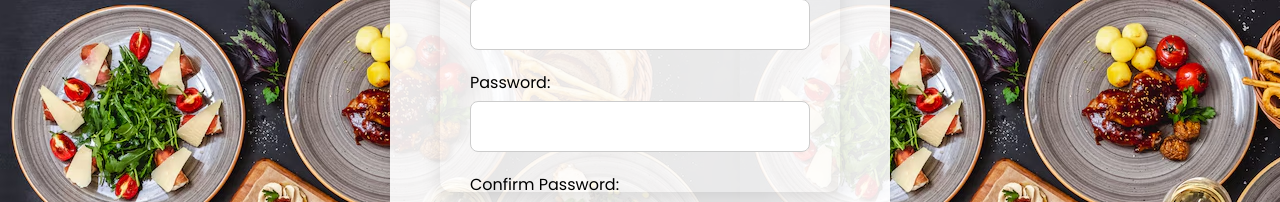
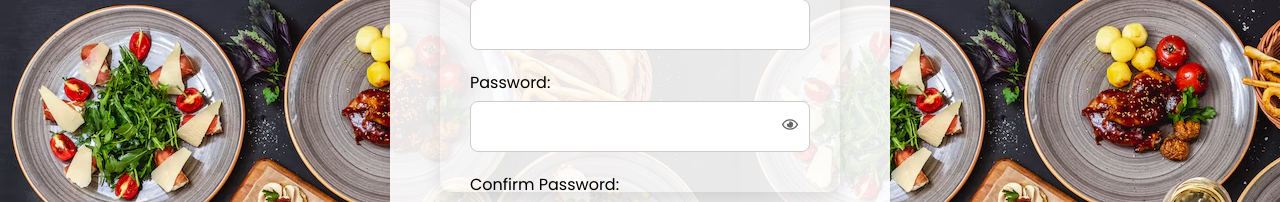
Before and after one commit to dasabhijit2004/food-delivery-app, a Next.js app: page /resturant/auth in a window 1280 px wide. Both pictures are taken after a click on the button "Sign Up". Shown: the part 500-702 px from the top of the page. Built offline with nearby package versions, Linux system fonts and the light colour scheme.

Commit message:
Updated Sign Up

```diff
--- a/package.json
+++ b/package.json
@@ -9,9 +9,13 @@
     "lint": "next lint"
   },
   "dependencies": {
+    "bcrypt": "^6.0.0",
     "mongoose": "^8.16.1",
     "next": "15.3.4",
     "react": "^19.0.0",
-    "react-dom": "^19.0.0"
+    "react-dom": "^19.0.0",
+    "react-hot-toast": "^2.5.2",
+    "react-icons": "^5.5.0",
+    "react-toastify": "^11.0.5"
   }
 }
--- a/src/app/_components/resturantSignup.js
+++ b/src/app/_components/resturantSignup.js
@@ -1,4 +1,6 @@
 import React, { useState } from 'react'
+import { FaRegEye, FaRegEyeSlash } from "react-icons/fa";
+import { toast, ToastContainer } from 'react-toastify';
 
 const ResturantSignup = () => {
   const [name, setName] = React.useState('')
@@ -7,10 +9,46 @@ const ResturantSignup = () => {
   const [email, setEmail] = React.useState('')
   const [password, setPassword] = React.useState('')
   const [c_password, setC_password] = React.useState('')
+  const [showPassword, setShowPassword] = useState(false)
+  const [showCPassword, setShowCPassword] = useState(false);
+
 
   const handleSubmit = async (e) => {
     e.preventDefault();
-    console.log(name, number, address, email, password, c_password)
+
+    if (!name || !number || !address || !email || !password || !c_password) {
+      toast.error("All fields are required!");
+      return;
+    }
+
+    if (number.length !== 10 || isNaN(number)) {
+      toast.error("Please enter a valid 10-digit contact number.");
+      return;
+    }
+
+    const emailRegex = /^[^\s@]+@[^\s@]+\.[^\s@]+$/;
+    if (!emailRegex.test(email)) {
+      toast.error("Please enter a valid email address.");
+      return;
+    }
+
+    if (password.length < 8) {
+      toast.error("Password must be at least 8 characters long.");
+      return;
+    }
+
+    const strongPasswordRegex = /^(?=.*[a-z])(?=.*[A-Z])(?=.*\d)(?=.*[!@#$%^&*])/;
+    if (!strongPasswordRegex.test(password)) {
+      toast.error("Create a stronger password.");
+      return;
+    }
+
+    if (password !== c_password) {
+      toast.error("Passwords do not match.");
+      return;
+    }
+
+    try {
       let result = await fetch('http://localhost:3000/api/resturant', {
         method: 'POST',
         headers: {
@@ -24,55 +62,88 @@ const ResturantSignup = () => {
           password
         })
       })
-    result = await result.json()
-    console.log(result)
+
+      result = await result.json();
+      console.log(result);
+
       if (result.error) {
-      alert(result.error)
+        toast.error(result.error);
       } else {
-      alert('Resturant registered successfully')
-      setName('')
-      setNumber('')
-      setAddress('')
-      setEmail('')
-      setPassword('')
-      setC_password('')
+        toast.success('Restaurant registered successfully!');
+        setName('');
+        setNumber('');
+        setAddress('');
+        setEmail('');
+        setPassword('');
+        setC_password('');
+      }
+    } catch (err) {
+      console.error(err);
+      toast.error("Something went wrong. Please try again later.");
     }
   }
+
 
   return (
     <>
       <form className="form">
         <div className="input-wrapper">
           <label htmlFor="name" className="label">Resturant Name:</label>
-          <input type="text" id="name" name="name" required className="input-field" onChange={(event)=>{setName(event.target.value)}}/>
+          <input type="text" id="name" name="name" required className="input-field" value={name} onChange={(event) => { setName(event.target.value) }} />
         </div>
 
         <div className="input-wrapper">
           <label htmlFor="number" className="label">Contact No.:</label>
-          <input type="text" id="number" name="number" required className="input-field" onChange={(event)=>{setNumber(event.target.value)}}/>
+          <input type="text" id="number" name="number" required className="input-field" value={number} onChange={(event) => { setNumber(event.target.value) }} />
         </div>
 
         <div className="input-wrapper">
           <label htmlFor="address" className="label">Address:</label>
-          <input type="text" id="address" name="address" required className="input-field" onChange={(event)=>{setAddress(event.target.value)}}/>
+          <input type="text" id="address" name="address" required className="input-field" value={address} onChange={(event) => { setAddress(event.target.value) }} />
         </div>
 
         <div className="input-wrapper">
           <label htmlFor="email" className="label">Email:</label>
-          <input type="email" id="email" name="email" required className="input-field" onChange={(event)=>{setEmail(event.target.value)}}/>
+          <input type="email" id="email" name="email" required className="input-field" value={email} onChange={(event) => { setEmail(event.target.value) }} />
         </div>
 
-        <div className="input-wrapper">
+        <div className="input-wrapper password-wrapper">
           <label htmlFor="password" className="label">Password:</label>
-          <input type="password" id="password" name="password" required className="input-field" onChange={(event)=>{setPassword(event.target.value)}}/>
+          <div className='password-field'>
+            <input type={showPassword ? 'text' : 'password'} id="password" name="password" required className="input-field password-input" value={password} onChange={(event) => { setPassword(event.target.value) }} />
+            <span
+              onClick={() => setShowPassword(!showPassword)}
+              className="password-toggle"
+            >
+              {showPassword ? <FaRegEyeSlash /> : <FaRegEye />}
+            </span>
+          </div>
         </div>
 
-        <div className="input-wrapper">
+        <div className="input-wrapper password-wrapper">
           <label htmlFor="confirm-password" className="label">Confirm Password:</label>
-          <input type="password" id="confirm-password" name="confirm-password" required className="input-field" onChange={(event)=>{setC_password(event.target.value)}}/>
+          <div className='password-field'>
+            <input
+              type={showCPassword ? 'text' : 'password'}
+              id="confirm-password"
+              name="confirm-password"
+              required
+              className="input-field password-input"
+              value={c_password}
+              onChange={(event) => { setC_password(event.target.value) }}
+            />
+            <span
+              onClick={() => setShowCPassword(!showCPassword)}
+              className="password-toggle"
+            >
+              {showCPassword ? <FaRegEyeSlash /> : <FaRegEye />}
+            </span>
           </div>
+        </div>
+
         <button type="submit" className="button" onClick={handleSubmit}>Sign Up</button>
       </form>
+      <ToastContainer />
     </>
   )
 }
--- a/src/app/api/resturant/route.js
+++ b/src/app/api/resturant/route.js
@@ -1,16 +1,17 @@
 import { connectionString } from "@/app/lib/db";
 import { Resturant } from "@/app/lib/resturantModel";
-import mongoose, { connect } from "mongoose";
+import mongoose from "mongoose";
 import { NextResponse } from "next/server";
-
+import bcrypt from "bcrypt";
 
 export async function GET() {
-    await mongoose.connect(connectionString);
-    console.log("MongoDB connected");
-    const data = await Resturant.find();
-    console.log(data)
+  await mongoose.connect(connectionString);
+  console.log("MongoDB connected");
 
-    return NextResponse.json({ result: data })
+  const data = await Resturant.find();
+  console.log(data);
+
+  return NextResponse.json({ result: data });
 }
 
 export async function POST(request) {
@@ -27,7 +28,21 @@ export async function POST(request) {
       return NextResponse.json({ error: "All fields are required" }, { status: 400 });
     }
 
-    const resturant = new Resturant({ name, number, address, email, password });
+    const existingResturant = await Resturant.findOne({ email });
+    if (existingResturant) {
+      return NextResponse.json({ error: "Restaurant already registered with this email." }, { status: 400 });
+    }
+
+    const saltRounds = 10;
+    const hashedPassword = await bcrypt.hash(password, saltRounds);
+
+    const resturant = new Resturant({
+      name,
+      number,
+      address,
+      email,
+      password: hashedPassword,
+    });
 
     const savedResturant = await resturant.save();
     return NextResponse.json({ result: savedResturant }, { status: 201 });
--- a/src/app/globals.css
+++ b/src/app/globals.css
@@ -64,12 +64,36 @@ h2 {
     border-radius: 8px;
     font-size: 16px;
     transition: border 0.3s ease;
+    width: 100%;
+}
+
+.password-field{
+    position: relative;
+}
+
+.input-field.password-input {
+    padding-right: 40px;
 }
 
 .input-field:focus {
     border-color: #28a745;
     outline: none;
     box-shadow: 0 0 5px rgba(40, 167, 69, 0.3);
+}
+
+.password-toggle {
+    position: absolute;
+    right: 12px;
+    top: 50%;
+    transform: translateY(-50%);
+    cursor: pointer;
+    color: #666;
+    font-size: 16px;
+    z-index: 10;
+}
+
+.password-toggle:hover {
+    color: #333;
 }
 
 .button {
--- a/src/app/layout.js
+++ b/src/app/layout.js
@@ -1,25 +1,37 @@
-import { Geist, Geist_Mono } from "next/font/google";
+import { Poppins } from 'next/font/google';
 import "./globals.css";
 
-const geistSans = Geist({
-  variable: "--font-geist-sans",
-  subsets: ["latin"],
-});
-
-const geistMono = Geist_Mono({
-  variable: "--font-geist-mono",
-  subsets: ["latin"],
+const poppins = Poppins({
+  subsets: ['latin'],
+  weight: ['400', '500', '600', '700'],
 });
 
 export const metadata = {
-  title: "Create Next App",
-  description: "Generated by create next app",
+  title: "FoodieExpress | Fast, Fresh & Delicious",
+  description:
+    "FoodieExpress is a modern food delivery platform built with Next.js. Browse restaurants, order your favorite meals, and get them delivered fast. Experience seamless ordering, real-time tracking, and secure payments.",
+  keywords: "food delivery, online food order, Next.js food app, fast delivery, restaurant app",
+  openGraph: {
+    title: "FoodieExpress | Fast, Fresh & Delicious",
+    description:
+      "Order food online from your favorite restaurants and get it delivered hot and fresh. Built with Next.js for speed and performance.",
+    url: "https://yourwebsite.com",
+    type: "website",
+    images: [
+      {
+        url: "https://yourwebsite.com/og-image.png",
+        width: 1200,
+        height: 630,
+        alt: "FoodieExpress - Fast, Fresh & Delicious",
+      },
+    ],
+  },
 };
 
 export default function RootLayout({ children }) {
   return (
     <html lang="en">
-      <body className={`${geistSans.variable} ${geistMono.variable}`}>
+      <body className={poppins.className}>
         {children}
       </body>
     </html>
--- a/src/app/lib/resturantModel.js
+++ b/src/app/lib/resturantModel.js
@@ -13,4 +13,4 @@ const resturantModel = new mongoose.Schema(
     }
 )
 
-export const Resturant = mongoose.models.resturant || mongoose.model("Resturant", resturantModel);
+export const Resturant = mongoose.models?.Resturant || mongoose.model("Resturant", resturantModel);
```
Also changed, not shown: 1 other file (tests, documents, lock files or other folders). Lines whose indentation alone changed are shown as unchanged.
